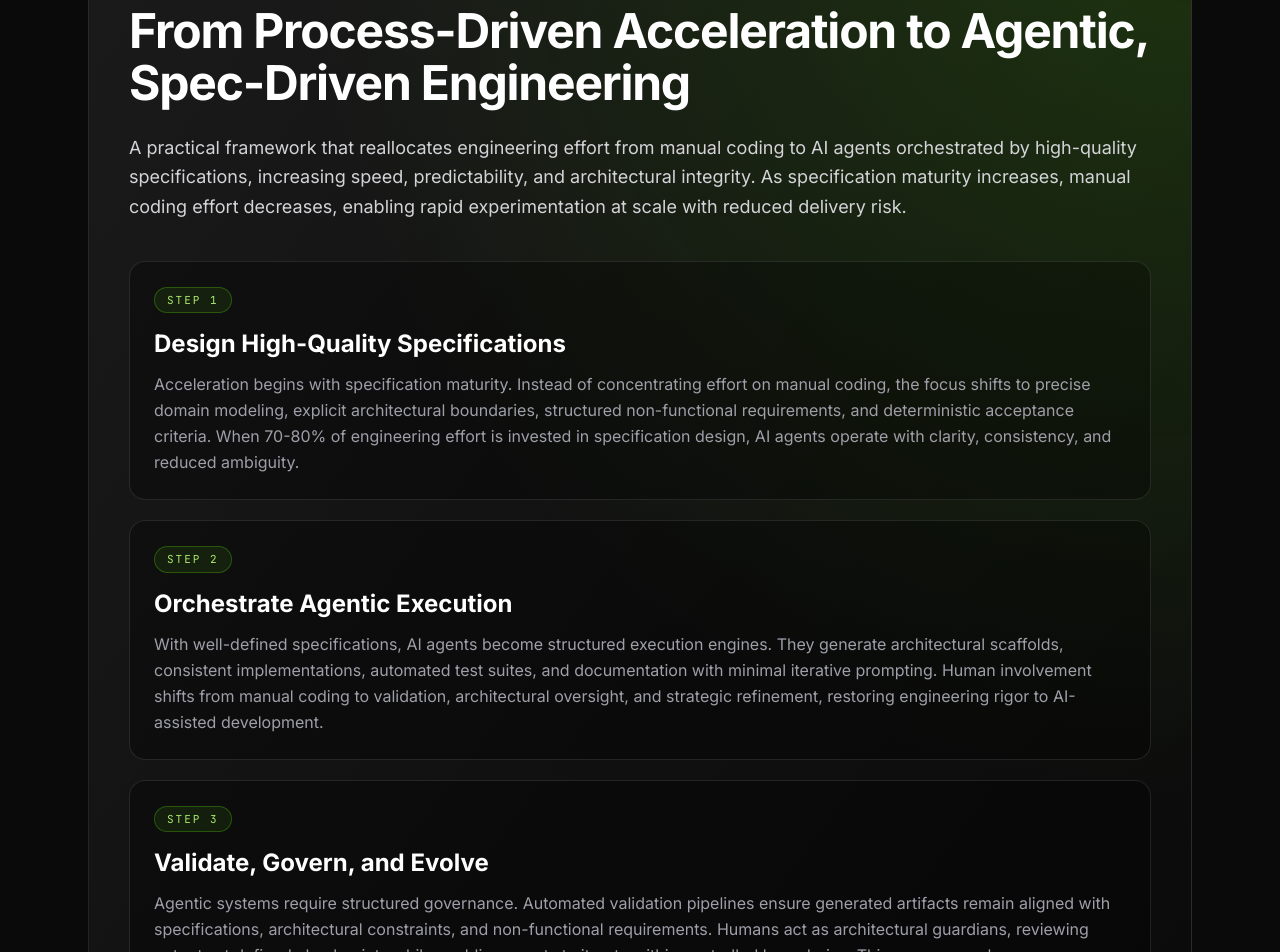
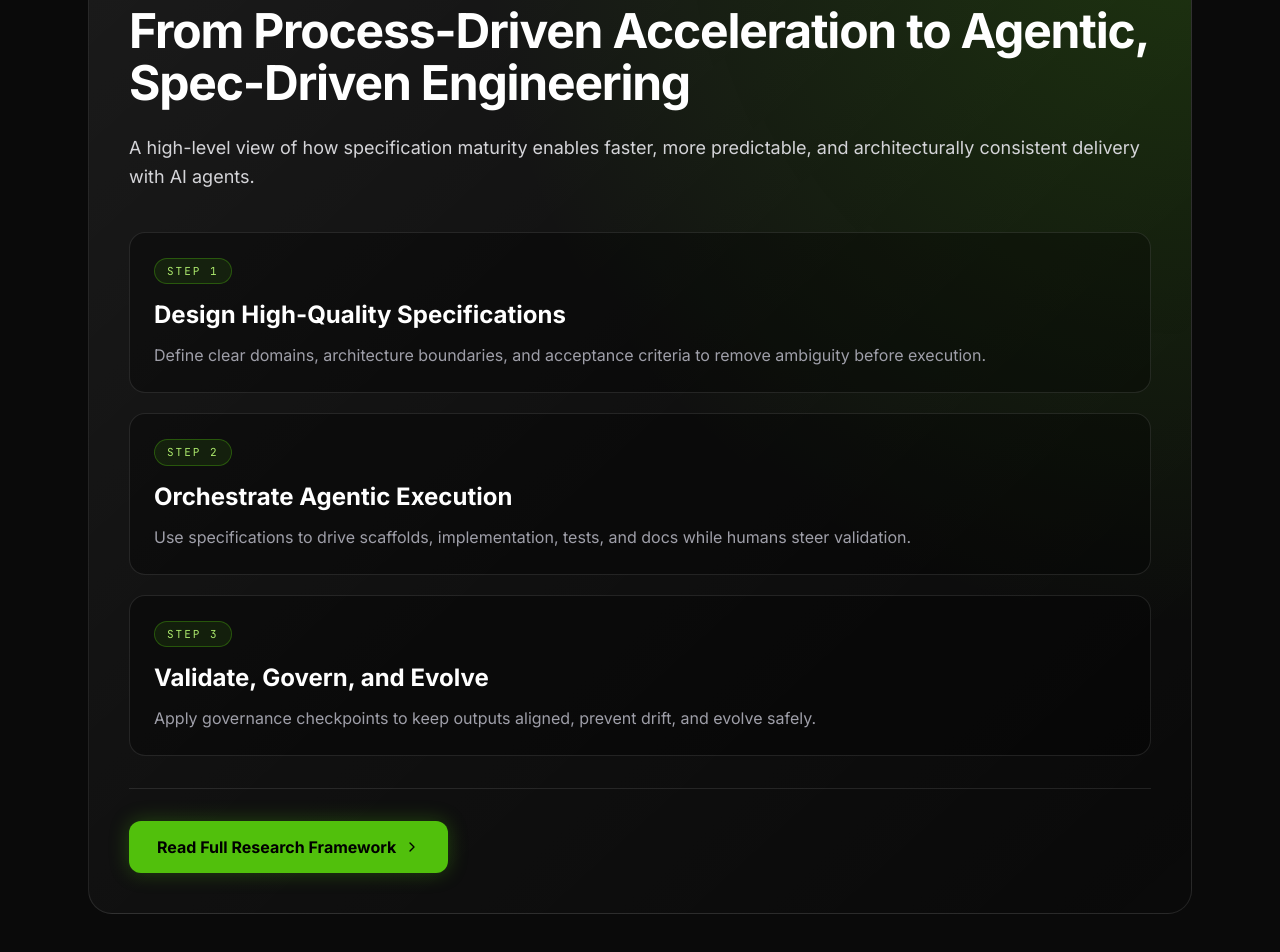
Before and after one commit to smiguelnet/website, a React (Vite) app: page / in a window 1280 px wide. Shown: the part 1240-2192 px from the top of the page. Built offline with nearby package versions, Linux system fonts and the light colour scheme.

Commit message:
chore: update research

```diff
--- a/src/App.tsx
+++ b/src/App.tsx
@@ -718,16 +718,16 @@ export default function App() {
                         </p>
                       </div>
                       <h4 className='text-3xl sm:text-[2.5rem] lg:text-[3rem] font-bold text-white tracking-tight leading-[1.08]'>
-                        {RESUME_DATA.research.title}
+                        {RESUME_DATA.homeResearch.title}
                       </h4>
                     </div>
                     <p className='text-base sm:text-lg text-zinc-300 leading-relaxed w-full max-w-none'>
-                      {RESUME_DATA.research.description}
+                      {RESUME_DATA.homeResearch.description}
                     </p>
                   </div>
 
                   <div className='relative space-y-4 sm:space-y-5'>
-                    {RESUME_DATA.research.phases.map((phase, i) => (
+                    {RESUME_DATA.homeResearch.phases.map((phase, i) => (
                       <div
                         key={i}
                         className='group rounded-2xl border border-white/10 bg-black/30 p-5 sm:p-6 hover:border-emerald-500/35 hover:bg-emerald-500/[0.04] shadow-[0_0_0_rgba(81,192,12,0)] hover:shadow-[0_0_24px_rgba(81,192,12,0.16)] transition-all duration-300'
@@ -746,24 +746,11 @@ export default function App() {
                   </div>
 
                   <div className='relative mt-8 pt-6 border-t border-white/10'>
-                    <p className='text-[14px] font-mono uppercase text-emerald-400 mb-2'>
-                      Expected Result
-                    </p>
-                    <h5 className='text-xl sm:text-2xl font-semibold text-white leading-tight mb-3'>
-                      {RESUME_DATA.research.expectedResult.title}
-                    </h5>
-                    <p className='text-base text-zinc-300 leading-relaxed mb-4 max-w-4xl'>
-                      {RESUME_DATA.research.expectedResult.details}
-                    </p>
-                    <p className='text-sm sm:text-base font-mono text-emerald-300/90'>
-                      {RESUME_DATA.research.expectedResult.formula}
-                    </p>
-
                     <button
                       onClick={() => navigateToTab(tabs.RESEARCH)}
-                      className='mt-10 inline-flex items-center justify-center gap-2 px-7 py-3.5 bg-emerald-500 text-black font-bold rounded-xl hover:bg-emerald-400 transition-all shadow-[0_0_20px_rgba(81,192,12,0.3)]'
+                      className='mt-2 inline-flex items-center justify-center gap-2 px-7 py-3.5 bg-emerald-500 text-black font-bold rounded-xl hover:bg-emerald-400 transition-all shadow-[0_0_20px_rgba(81,192,12,0.3)]'
                     >
-                      Research & Projects
+                      Read Full Research Framework
                       <ChevronRight className='w-4 h-4' />
                     </button>
                   </div>
@@ -891,10 +878,75 @@ export default function App() {
               initial={{ opacity: 0, x: 20 }}
               animate={{ opacity: 1, x: 0 }}
               exit={{ opacity: 0, x: -20 }}
-              className='space-y-8'
+              className='space-y-10'
             >
-              <div>
-                <div className='flex items-center gap-4 mb-3'>
+              <section className='pt-1 border-white/5'>
+                <div className='flex items-center gap-4 mb-8'>
+                  <h3 className='text-2xl font-bold text-white uppercase tracking-tighter'>
+                    Line of Research
+                  </h3>
+                  <div className='h-px flex-1 bg-white/10' />
+                </div>
+                <div className='relative overflow-hidden p-6 sm:p-8 lg:p-10 rounded-3xl border border-white/10 bg-gradient-to-br from-white/[0.07] via-white/[0.03] to-transparent'>
+                  <div className='absolute inset-0 bg-[radial-gradient(circle_at_top_right,rgba(81,192,12,0.2),transparent_48%)] pointer-events-none' />
+
+                  <div className='relative flex flex-col gap-5 sm:gap-6 mb-8 md:mb-10'>
+                    <div>
+                      <div className='flex items-center gap-3 mb-3'>
+                        <div className='w-12 h-12 rounded-2xl bg-emerald-500/20 flex items-center justify-center text-emerald-500 shrink-0'>
+                          <FlaskConical className='w-6 h-6' />
+                        </div>
+                        <p className='text-[10px] font-mono uppercase tracking-[0.25em] text-emerald-400'>
+                          Research Focus
+                        </p>
+                      </div>
+                      <h4 className='text-4xl sm:text-[2.7rem] lg:text-[3rem] font-bold text-white tracking-tight leading-[1.08]'>
+                        {RESUME_DATA.research.title}
+                      </h4>
+                    </div>
+                    <p className='text-base sm:text-lg text-zinc-300 leading-relaxed w-full max-w-none'>
+                      {RESUME_DATA.research.description}
+                    </p>
+                  </div>
+
+                  <div className='relative space-y-4 sm:space-y-5'>
+                    {RESUME_DATA.research.phases.map((phase, i) => (
+                      <div
+                        key={i}
+                        className='group rounded-2xl border border-white/10 bg-black/30 p-5 sm:p-6 hover:border-emerald-500/35 hover:bg-emerald-500/[0.04] shadow-[0_0_0_rgba(81,192,12,0)] hover:shadow-[0_0_24px_rgba(81,192,12,0.16)] transition-all duration-300'
+                      >
+                        <div className='mb-4'>
+                          <span className='inline-flex items-center rounded-full border border-emerald-500/35 bg-emerald-500/10 px-3 py-1 text-[11px] font-mono uppercase tracking-[0.18em] text-emerald-300'>
+                            Step {i + 1}
+                          </span>
+                        </div>
+                        <h5 className='text-xl sm:text-2xl font-semibold text-white leading-tight mb-3'>
+                          {phase.name}
+                        </h5>
+                        <p className='text-base text-zinc-400 leading-relaxed'>{phase.details}</p>
+                      </div>
+                    ))}
+                  </div>
+
+                  <div className='relative mt-8 pt-6 border-t border-white/10'>
+                    <p className='text-[14px] font-mono uppercase text-emerald-400 mb-2'>
+                      Expected Result
+                    </p>
+                    <h5 className='text-xl sm:text-2xl font-semibold text-white leading-tight mb-3'>
+                      {RESUME_DATA.research.expectedResult.title}
+                    </h5>
+                    <p className='text-base text-zinc-300 leading-relaxed mb-4 max-w-4xl'>
+                      {RESUME_DATA.research.expectedResult.details}
+                    </p>
+                    <p className='text-sm sm:text-base font-mono text-emerald-300/90'>
+                      {RESUME_DATA.research.expectedResult.formula}
+                    </p>
+                  </div>
+                </div>
+              </section>
+
+              <section>
+                <div className='flex items-center gap-4 mb-3 pt-8'>
                   <h3 className='text-2xl font-bold text-white uppercase tracking-tight'>
                     Research Projects
                   </h3>
@@ -905,7 +957,7 @@ export default function App() {
                   These projects demonstrate practical research applied to APIs, mobile platforms,
                   and delivery systems.
                 </p>
-              </div>
+              </section>
 
               <div className='grid grid-cols-1 md:grid-cols-2 gap-6'>
                 {RESUME_DATA.projects.map((project, i) => (
--- a/src/constants.ts
+++ b/src/constants.ts
@@ -49,6 +49,28 @@ export const RESUME_DATA = {
         'As specification maturity increases, manual coding effort decreases. Organizations gain the ability to prototype multiple strategies, test business variations, and target different customer segments in parallel. Agentic development preserves architectural integrity while dramatically reducing time-to-experiment and delivery risk.',
       formula: 'Controlled autonomy -> Faster experimentation -> Reduced delivery risk',
     },
+  },
+  homeResearch: {
+    title: 'From Process-Driven Acceleration to Agentic, Spec-Driven Engineering',
+    description:
+      'A high-level view of how specification maturity enables faster, more predictable, and architecturally consistent delivery with AI agents.',
+    phases: [
+      {
+        name: 'Design High-Quality Specifications',
+        details:
+          'Define clear domains, architecture boundaries, and acceptance criteria to remove ambiguity before execution.',
+      },
+      {
+        name: 'Orchestrate Agentic Execution',
+        details:
+          'Use specifications to drive scaffolds, implementation, tests, and docs while humans steer validation.',
+      },
+      {
+        name: 'Validate, Govern, and Evolve',
+        details:
+          'Apply governance checkpoints to keep outputs aligned, prevent drift, and evolve safely.',
+      },
+    ],
   },
   achievements: [
     {
```
